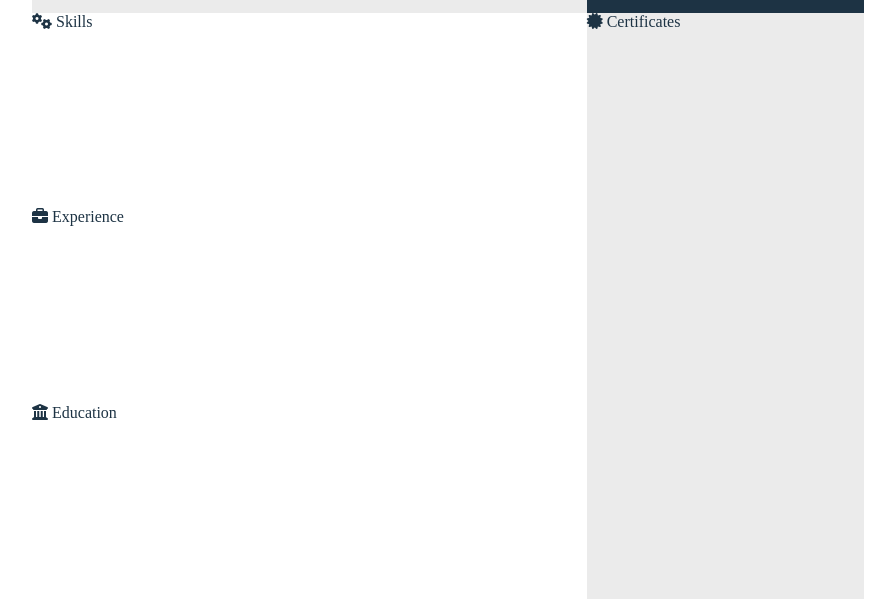
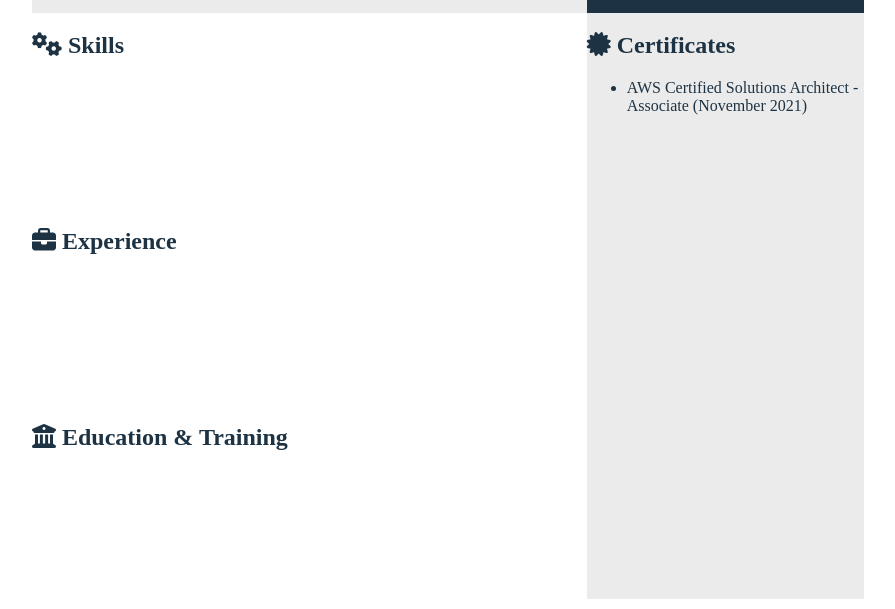
Before and after one commit to jefferygraham/resume, a plain HTML site: page index.html in a window 1280 px wide. Shown: the part 191-800 px from the top of the page, without its empty margins (192-1087 px from the left). Drawn offline with Linux system fonts and the light colour scheme.

Commit message:
add comments to sections

```diff
--- a/index.html
+++ b/index.html
@@ -12,9 +12,12 @@
   </head>
   <body>
     <article class="resume">
+      <!-- PHOTO -->
       <section class="photo">
         <img src="https://via.placeholder.com/100" alt="" />
       </section>
+
+      <!-- PROFILE INFO -->
       <section class="profile">
           <h2>Jeff Graham</h2>
           <h3>Solutions Architect</h3>
@@ -25,6 +28,8 @@
             agile methodologies.
         </div>
       </section>
+
+      <!-- CONTACT INFO -->
       <section class="contact">
         <ul>
           <li><i class="fa-solid fa-envelope"></i> Email</li>
@@ -34,16 +39,29 @@
           <li><i class="fa-solid fa-laptop"></i> Website</li>
         </ul>
       </section>
-      <section class="skills"><i class="fa-solid fa-gears"></i> Skills</section>
+
+      <!-- SKILLS SECTION -->
+      <section class="skills">
+        <h2><i class="fa-solid fa-gears"></i> Skills</h2>
+      </section>
+
+      <!-- EXPERIENCE SECTION -->
       <section class="experience">
-        <i class="fa-solid fa-briefcase"></i> Experience
+        <h2><i class="fa-solid fa-briefcase"></i> Experience</h2>
       </section>
+
+      <!-- EDUCATION/TRAINING -->
       <section class="education">
-        <i class="fa-solid fa-building-columns"></i> Education
+        <h2><i class="fa-solid fa-building-columns"></i> Education & Training</h2>
       </section>
-      <section class="misc">
-        <i class="fa-solid fa-certificate"></i>
-        Certificates
+
+      <!-- SIDE PANEL -->
+      <section class="side-panel">
+        <h2><i class="fa-solid fa-certificate"></i>
+        Certificates</h2>
+        <ul>
+          <li>AWS Certified Solutions Architect - Associate (November 2021)</li>
+        </ul>
       </section>
     </article>
   </body>
--- a/style.css
+++ b/style.css
@@ -38,17 +38,17 @@
   grid-area: education;
 }
 
-.misc {
-  grid-area: misc;
+.side-panel {
+  grid-area: side-panel;
   background-color: #ebebeb;
 }
 
 .resume {
   grid-template-areas:
     'photo profile contact'
-    'skills skills misc'
-    'experience experience misc'
-    'education education misc';
+    'skills skills side-panel'
+    'experience experience side-panel'
+    'education education side-panel';
 }
 
 .photo img {
```
